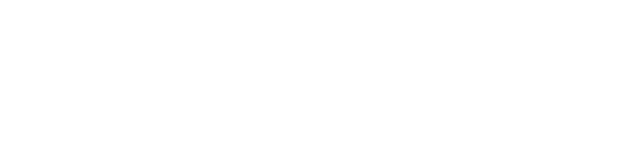
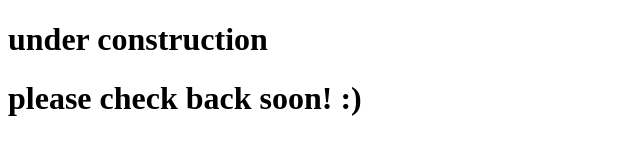
Before and after one commit to ruthagorrilla/ruthagorrilla.github.io, a plain HTML site: page portfolio.html in a window 1280 px wide. Shown: the whole page, without its empty margins (0-640 px from the left). Drawn offline with Linux system fonts and the light colour scheme.

Commit message:
Update portfolio.html

```diff
--- a/portfolio.html
+++ b/portfolio.html
@@ -2,7 +2,10 @@
 <!DOCTYPE html>
 <html lang="en">
   <head>
-    <title>under construction</title>
-    <title>please check back soon :)</title>
+    <title>Ruth Agorrilla</title>
   </head>
+  <div id="top-direct">
+    <h1>under construction</h1>
+    <h1>please check back soon! :)</h1>
+  </div>
 </html>
```
